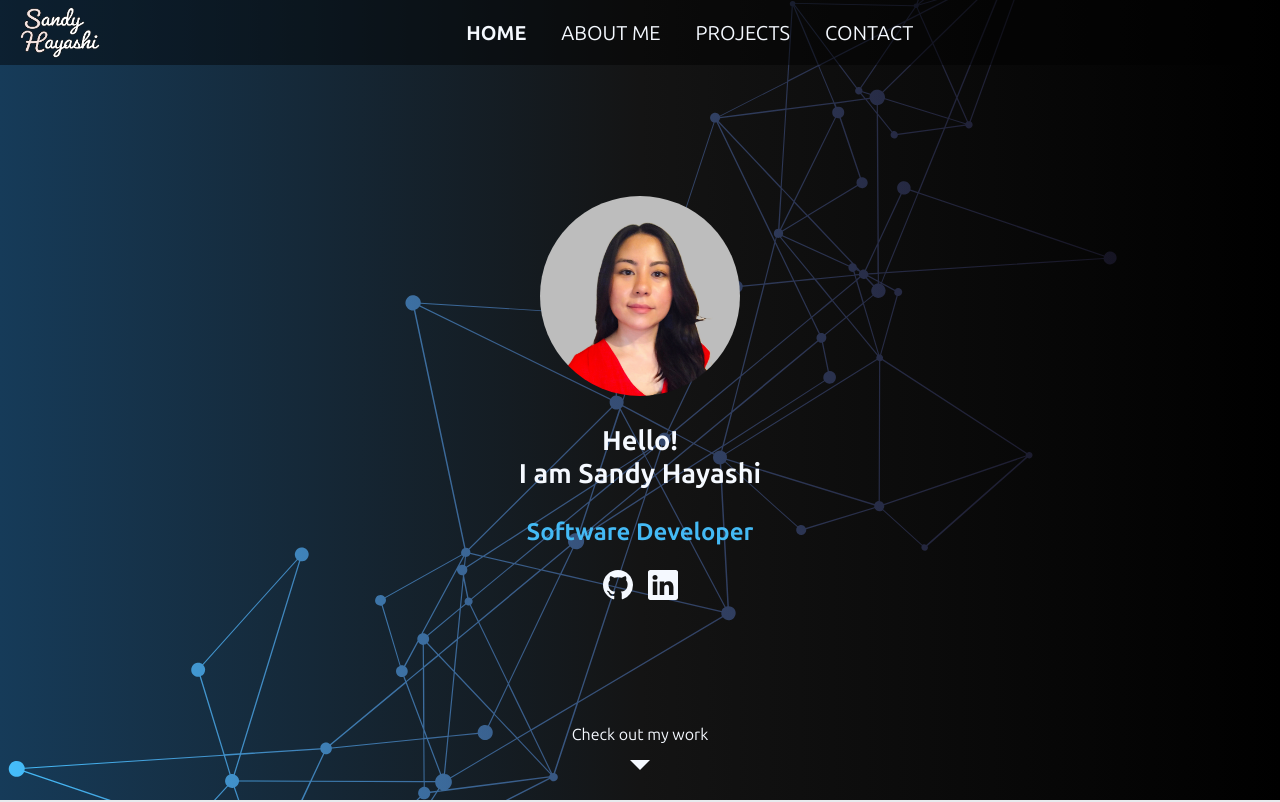
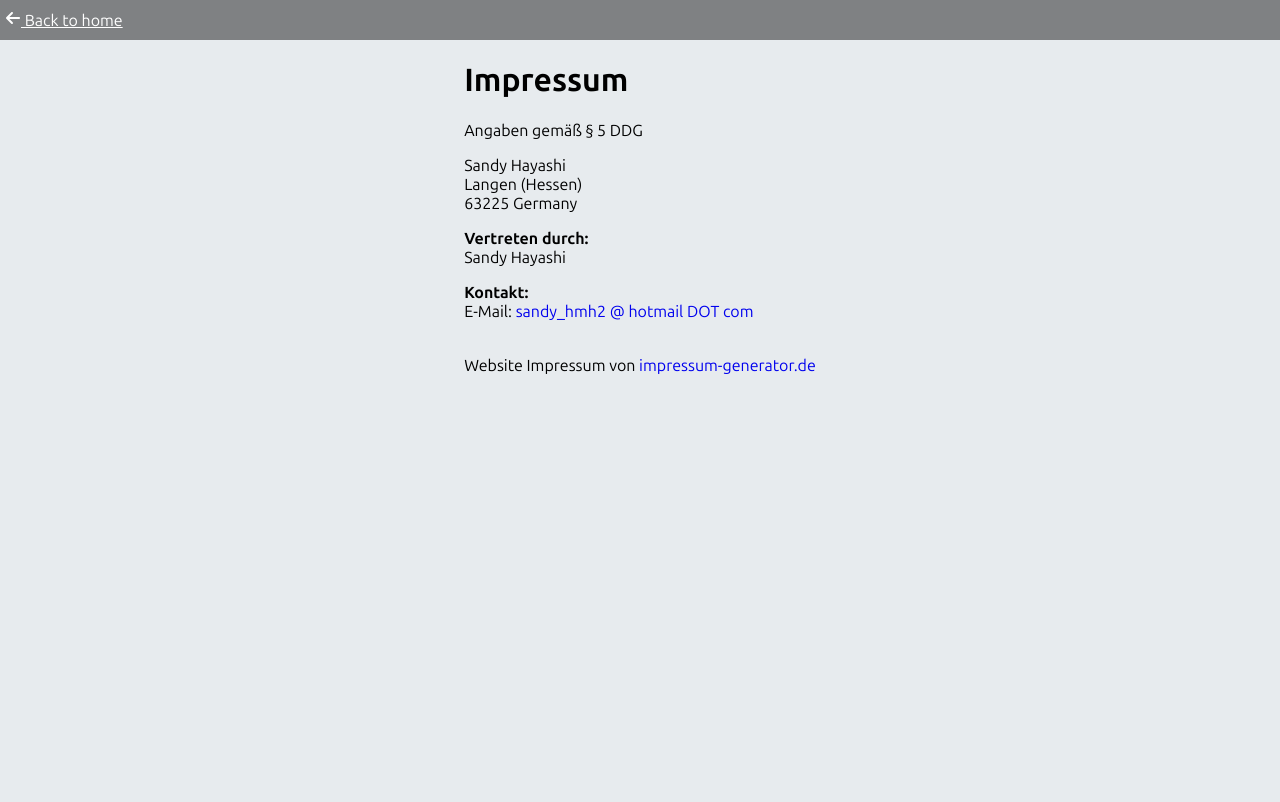
Before and after one commit to shillari/portfolio, a React (Create React App) app: page /impressum in a window 1280 px wide. Shown: the top 802 px of the page. Built offline with nearby package versions, Linux system fonts and the light colour scheme.

Commit message:
added impressum

```diff
--- a/src/App.css
+++ b/src/App.css
@@ -547,12 +547,15 @@ FOOTER
 */
 .footer-container {
   width: 100%;
-  height: 70px;
+  height: auto;
+  padding: 10px 0;
   background-color: #30516d;
   display: flex;
+  flex-direction: column;
   gap: 15px;
   align-content: center;
   justify-content: center;
+  align-items: center;
 }
 
 .footer-copy,
@@ -564,13 +567,42 @@ FOOTER
   gap: 5px;
 }
 
-.footer-social {
-  justify-items: flex-end;
-  width: 100px;
+.link-impressum {
+  color: black;
+  font-weight: bold;
 }
 
-@media (max-width: 715px) {
-  /* TODO - adjust menu collapsed*/
+/*
+*******************************************************
+IMPRESSUM
+*******************************************************
+*/
+.impressum {
+  display: flex;
+  flex-direction: column;
+  align-items: center;
+  justify-items: center;
+}
+
+.nav-impressum {
+  display: flex;
+  align-items: center;
+  width: 100vw;
+  height: 40px;
+  padding: 5px;;
+  background-color: rgba(0, 0, 0, 0.452);
+}
+
+.nav-impressum a {
+  color: white;
+}
+
+.impressum-content {
+  overflow-x: scroll;
+}
+
+.impressum-content a {
+  text-decoration: none;
 }
 
 @media (max-width: 768px) {
--- a/src/App.js
+++ b/src/App.js
@@ -6,19 +6,32 @@ import Projects from './components/projects/Projects';
 import About from './components/about/About';
 import Contact from './components/contact/Contact';
 import Footer from './components/footer/Footer';
+import { Navigate, Route, BrowserRouter as Router, Routes } from 'react-router-dom';
+import Impressum from './components/impressum/Impressum';
 
 function App() {
   return (
+    <Router>
+      <main className="App">
+        <Routes>
+          <Route path='/'
+            element={<Navigate to='/portfolio' replace />} />
+          <Route exact path='/portfolio' element={
             <>
               <NavBar />
-      <main className="App">
               <Home />
               <About />
               <Projects />
               <Contact />
               <Footer />
+            </>
+          } />
+          <Route path='/impressum' element={
+            <Impressum />
+          } />
+        </Routes>
       </main>
-    </>
+    </Router >
   );
 }
 
--- a/src/components/footer/Footer.js
+++ b/src/components/footer/Footer.js
@@ -10,6 +10,7 @@ const Footer = () => {
       <div className="footer-copy">
         <FaCopyright />{currentYear} Sandy Hayashi. All rights reserved.
       </div>
+      <a className="link-impressum" href="/impressum">Impressum</a>
       <div className="footer-social">
         <a href="https://github.com/shillari" target="_blank" rel="noreferrer" ><Github size={30} color="#f5f9ff" /></a>
         <a href="https://www.linkedin.com/in/sandy-hillari-060353165" target="_blank" rel="noreferrer"><Linkedin size={30} color="#f5f9ff" /></a>
--- /dev/null
+++ b/src/components/impressum/Impressum.js
@@ -0,0 +1,42 @@
+import React from 'react';
+import { FaArrowLeft } from 'react-icons/fa6';
+
+const Impressum = () => {
+  return (
+    <div className='impressum' id='impressum'>
+      <div className='nav-impressum'>
+        <a href='/' >
+          <FaArrowLeft /> Back to home
+        </a>
+      </div>
+      <div className='impressum-content'>
+        <h1>Impressum</h1>
+        <p>Angaben gemäß § 5 DDG</p>
+        <p>Sandy Hayashi
+          <br />
+          Langen (Hessen)
+          <br />
+          63225 Germany
+          <br />
+        </p>
+        <p>
+          <strong>Vertreten durch: </strong>
+          <br />
+          Sandy Hayashi
+          <br />
+        </p>
+        <p>
+          <strong>Kontakt:</strong>
+          <br />
+          E-Mail: <a href='mailto:sandy_hmh2@hotmail.com'>sandy_hmh2 @ hotmail DOT com</a>
+          <br />
+        </p>
+        <br />
+        Website Impressum von <a href="https://www.impressum-generator.de" target='_blank' rel="noreferrer">impressum-generator.de</a>
+      </div>
+    </div>
+
+  );
+}
+
+export default Impressum;
```
Lines whose indentation alone changed are shown as unchanged.
